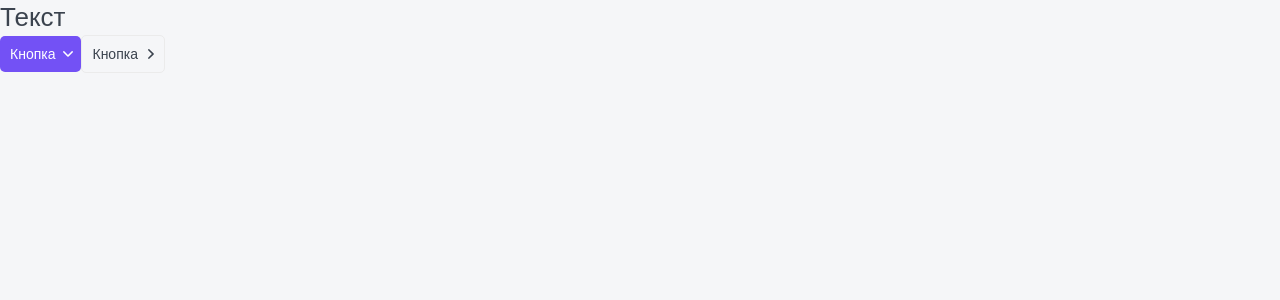
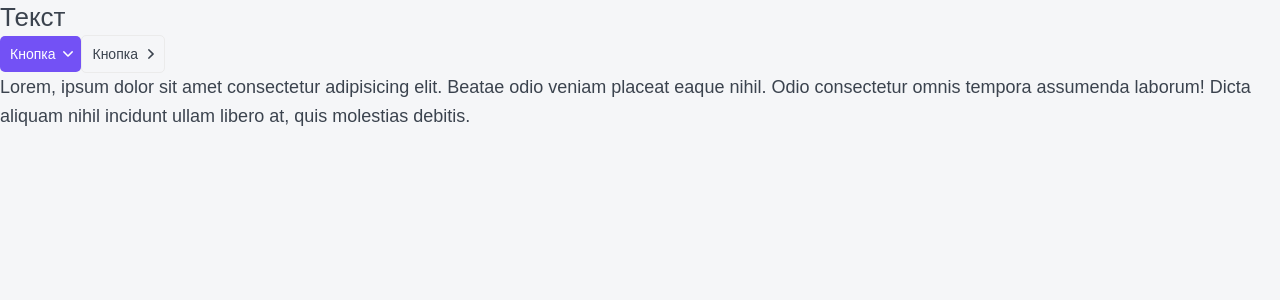
Before and after one commit to timshinsergey/react-next-course-catalog-app, a Next.js app: page / in a window 1280 px wide. Shown: the top 300 px of the page. Built offline with nearby package versions, Linux system fonts and the light colour scheme.

Commit message:
create P component

```diff
--- a/components/Button/Button.props.ts
+++ b/components/Button/Button.props.ts
@@ -1,4 +1,4 @@
-import { ButtonHTMLAttributes, DetailedHTMLProps, ReactNode } from 'react'
+import { DetailedHTMLProps, ButtonHTMLAttributes, ReactNode } from 'react'
 
 export interface ButtonProps extends DetailedHTMLProps<ButtonHTMLAttributes<HTMLButtonElement>, HTMLButtonElement> {
 	children: ReactNode
--- /dev/null
+++ b/components/P/P.module.css
@@ -0,0 +1,18 @@
+.p {
+	margin: 0;
+}
+
+.s {
+	font-size: 14px;
+	line-height: 24px;
+}
+
+.m {
+	font-size: 16px;
+	line-height: 24px;
+}
+
+.l {
+	font-size: 18px;
+	line-height: 29px;
+}
--- /dev/null
+++ b/components/P/P.props.ts
@@ -0,0 +1,6 @@
+import { DetailedHTMLProps, HTMLAttributes, ReactNode } from 'react'
+
+export interface PProps extends DetailedHTMLProps<HTMLAttributes<HTMLParagraphElement>, HTMLParagraphElement> {
+	children: ReactNode
+	size?: 's' | 'm' | 'l'
+}
--- /dev/null
+++ b/components/P/P.tsx
@@ -0,0 +1,23 @@
+import { PProps } from './P.props'
+import styles from './P.module.css'
+import cn from 'classnames'
+
+export const P = ({
+  children,
+  size = 's',
+  className,
+  ...props
+}: PProps): JSX.Element => {
+  return (
+    <p
+      className={cn(styles.p, className, {
+        [styles.s]: size === 's',
+        [styles.m]: size === 'm',
+        [styles.l]: size === 'l',
+      })}
+      {...props}
+    >
+      {children}
+    </p>
+  )
+}
--- a/components/index.ts
+++ b/components/index.ts
@@ -1,2 +1,3 @@
 export * from './Htag/Htag'
 export * from './Button/Button'
+export * from './P/P'
--- a/pages/index.tsx
+++ b/pages/index.tsx
@@ -1,4 +1,4 @@
-import { Button, Htag } from '../components'
+import { Button, Htag, P } from '../components'
 
 export default function Home(): JSX.Element {
   return (
@@ -10,6 +10,12 @@ export default function Home(): JSX.Element {
       <Button appearance='ghost' arrow='right'>
         Кнопка
       </Button>
+      <P size='l'>
+        Lorem, ipsum dolor sit amet consectetur adipisicing elit. Beatae odio
+        veniam placeat eaque nihil. Odio consectetur omnis tempora assumenda
+        laborum! Dicta aliquam nihil incidunt ullam libero at, quis molestias
+        debitis.
+      </P>
     </>
   )
 }
```
